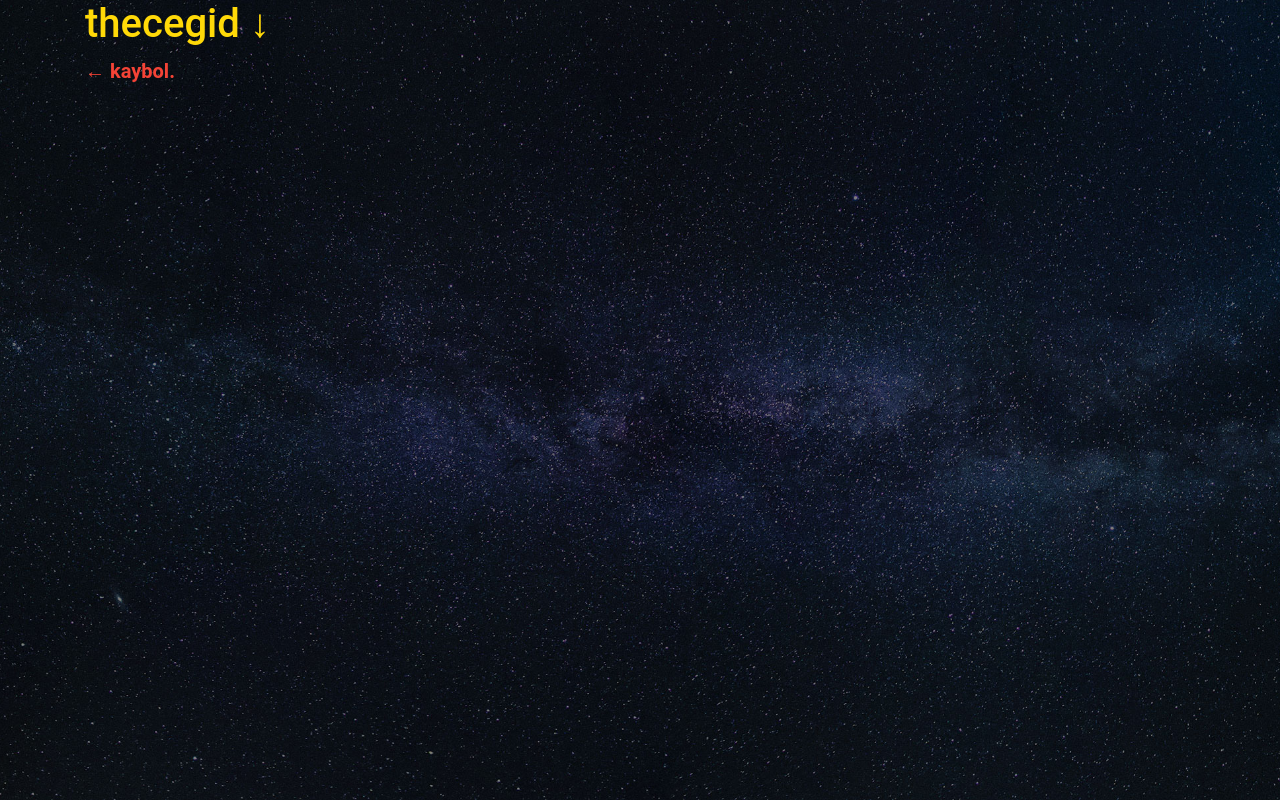
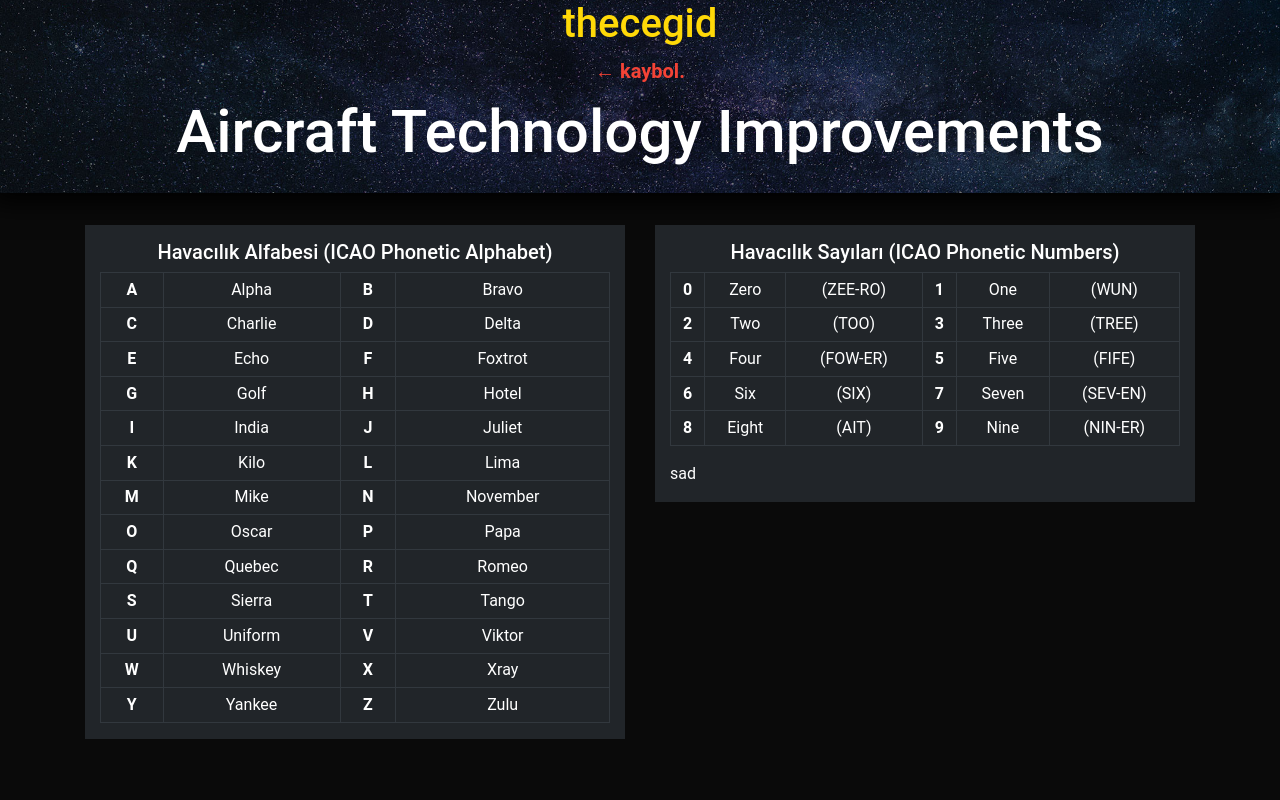
Before and after one commit to farukkoparan/thecegid.github.io, a plain HTML site: page index.html in a window 1280 px wide. Drawn offline with Linux system fonts and the light colour scheme.

Commit message:
aviation alphabet, numbers

```diff
--- a/css/main.css
+++ b/css/main.css
@@ -8,12 +8,14 @@ html,body{
 	margin:0
 }
 body{
-	background:#222;
+	background:#0a0a0a;
 	color:#fff
 }
 
 #top-side{
-	height:100%;
+	z-index:99;
+	box-shadow:0 0 25px 10px #000;
+	text-align:center;
 	background-image:url(../uploads/background.jpg);
 	background-position:50%;
 	background-repeat:no-repeat;
@@ -34,3 +36,20 @@ body{
 	font-weight:bold;
 	cursor:pointer
 }
+.huge-title{
+	font-size:3.75em;
+	margin:10px 0 25px 0
+}
+
+#content-area{
+	z-index:98;
+	padding:2em 0
+}
+.aviation-alphabet-bg{
+	background:#212529;
+	padding:15px 15px .1px 15px;
+	text-align:justify
+}
+.aviation-alphabet-bg table,.aviation-alphabet-bg h5{
+	text-align:center
+}
--- a/index.html
+++ b/index.html
@@ -10,19 +10,39 @@
 		<link rel="stylesheet" href="css/main.css">
 		<link rel="icon" type="image/png" href="favicon.png" />
 	</head>
-
 	<body>
 		<section id="top-side">
 			<div class="container">
 				<div class="row">
 					<div class="col-md-12">
-						<h1 class="dont-touch my-logo">thecegid &darr;</h1>
+						<h1 class="dont-touch my-logo">thecegid</h1>
 						<a class="back-off" href="#" onclick="history.go(-1); return false;">&larr; kaybol.</a>
+						<h1 class="huge-title">Aircraft Technology Improvements</h1>
 					</div>
 				</div>
 			</div>
 		</section>
 
+		<section id="content-area">
+			<div class="container">
+				<div class="row">
+					<div class="col-md-6">
+						<div class="aviation-alphabet-bg">
+							<h5>Havacılık Alfabesi (ICAO Phonetic Alphabet)</h5>
+							<table class="table table-bordered table-sm table-hover table-dark"><tbody><tr><th>A</th><td>Alpha</td><th>B</th><td>Bravo</td></tr><tr><th>C</th><td>Charlie</td><th>D</th><td>Delta</td></tr><tr><th>E</th><td>Echo</td><th>F</th><td>Foxtrot</td></tr><tr><th>G</th><td>Golf</td><th>H</th><td>Hotel</td></tr><tr><th>I</th><td>India</td><th>J</th><td>Juliet</td></tr><tr><th>K</th><td>Kilo</td><th>L</th><td>Lima</td></tr><tr><th>M</th><td>Mike</td><th>N</th><td>November</td></tr><tr><th>O</th><td>Oscar</td><th>P</th><td>Papa</td></tr><tr><th>Q</th><td>Quebec</td><th>R</th><td>Romeo</td></tr><tr><th>S</th><td>Sierra</td><th>T</th><td>Tango</td></tr><tr><th>U</th><td>Uniform</td><th>V</th><td>Viktor</td></tr><tr><th>W</th><td>Whiskey</td><th>X</th><td>Xray</td></tr><tr><th>Y</th><td>Yankee</td><th>Z</th><td>Zulu</td></tr></tbody></table>
+						</div>
+					</div>
+
+					<div class="col-md-6">
+						<div class="aviation-alphabet-bg">
+							<h5>Havacılık Sayıları (ICAO Phonetic Numbers)</h5>
+							<table class="table table-bordered table-sm table-hover table-dark"><tbody><tr><th>0</th><td>Zero</td><td>(ZEE-RO)</td><th>1</th><td>One</td><td>(WUN)</td></tr><tr><th>2</th><td>Two</td><td>(TOO)</td><th>3</th><td>Three</td><td>(TREE)</td></tr><tr><th>4</th><td>Four</td><td>(FOW-ER)</td><th>5</th><td>Five</td><td>(FIFE)</td></tr><tr><th>6</th><td>Six</td><td>(SIX)</td><th>7</th><td>Seven</td><td>(SEV-EN)</td></tr><tr><th>8</th><td>Eight</td><td>(AIT)</td><th>9</th><td>Nine</td><td>(NIN-ER)</td></tr></tbody></table>
+							<p>sad</p>
+						</div>
+					</div>
+				</div>
+			</div>
+		</section>
 		<script src="js/bootstrap.min.js"></script>
 	</body>
 </html>
```
